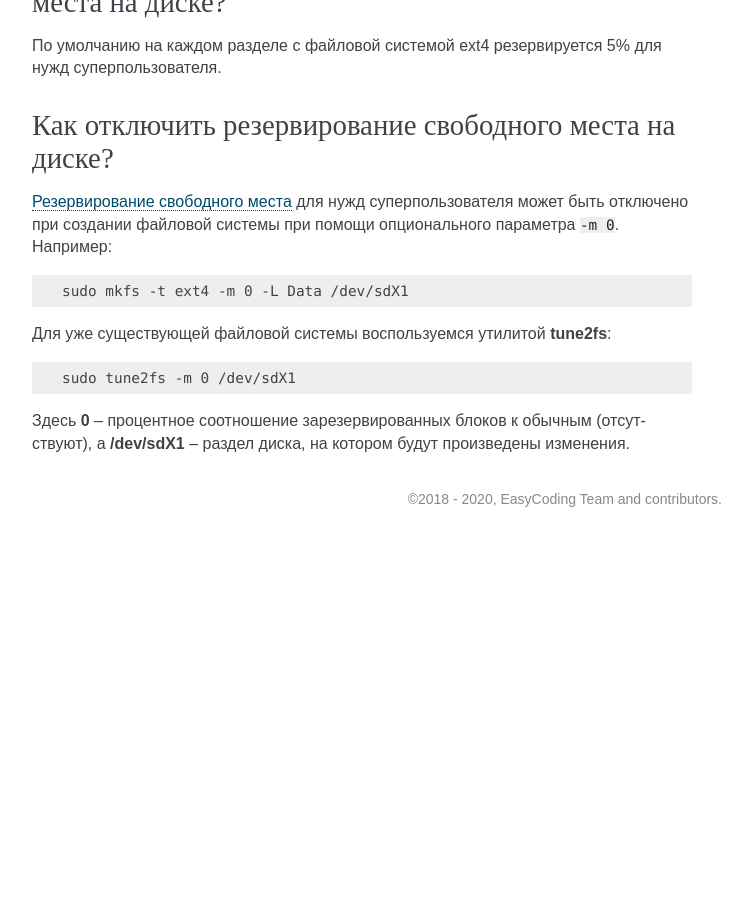
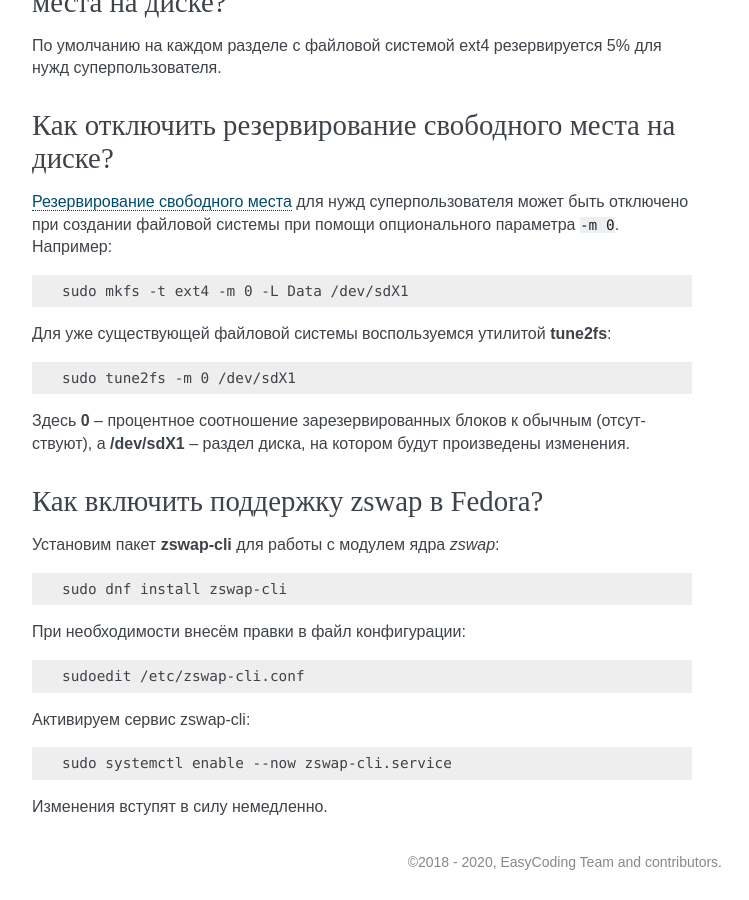
Before and after one commit to RussianFedora/FAQ, a Sphinx documentation site: the page built from source/administration.rst, in a window 1280 px wide and 900 px high, scrolled down 28096 px. Shown: the whole window, without its empty margins (388-1137 px from the left). Built offline with Sphinx 7.4.7, drawn with Linux system fonts in a browser that asks for light colours; comment, search, counter and statistics services are not loaded; before the commit the page ends 28633 px from its top, so only the background shows below that; some of the changed text lies outside the part shown.

Commit message:
Added question about enabling zswap on Fedora.

```diff
--- a/source/administration.rst
+++ b/source/administration.rst
@@ -1585,3 +1585,29 @@ Coredump -- это дамп закрытой памяти процесса, со
     sudo tune2fs -m 0 /dev/sdX1
 
 Здесь **0** -- процентное соотношение зарезервированных блоков к обычным (отсутствуют), а **/dev/sdX1** -- раздел диска, на котором будут произведены изменения.
+
+.. index:: zswap, memory, compression, swap
+.. _zswap:
+
+Как включить поддержку zswap в Fedora?
+===========================================
+
+Установим пакет **zswap-cli** для работы с модулем ядра *zswap*:
+
+.. code-block:: text
+
+    sudo dnf install zswap-cli
+
+При необходимости внесём правки в файл конфигурации:
+
+.. code-block:: text
+
+    sudoedit /etc/zswap-cli.conf
+
+Активируем сервис zswap-cli:
+
+.. code-block:: text
+
+    sudo systemctl enable --now zswap-cli.service
+
+Изменения вступят в силу немедленно.
```
